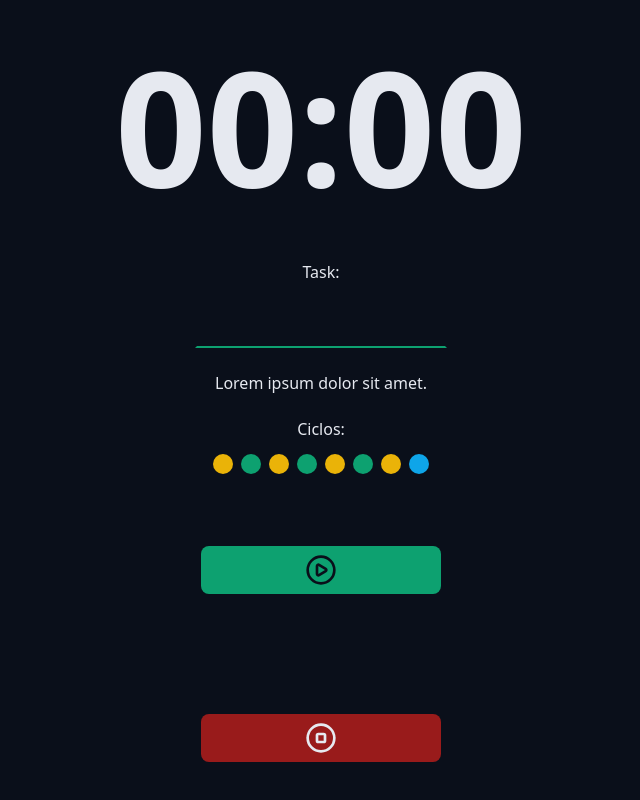
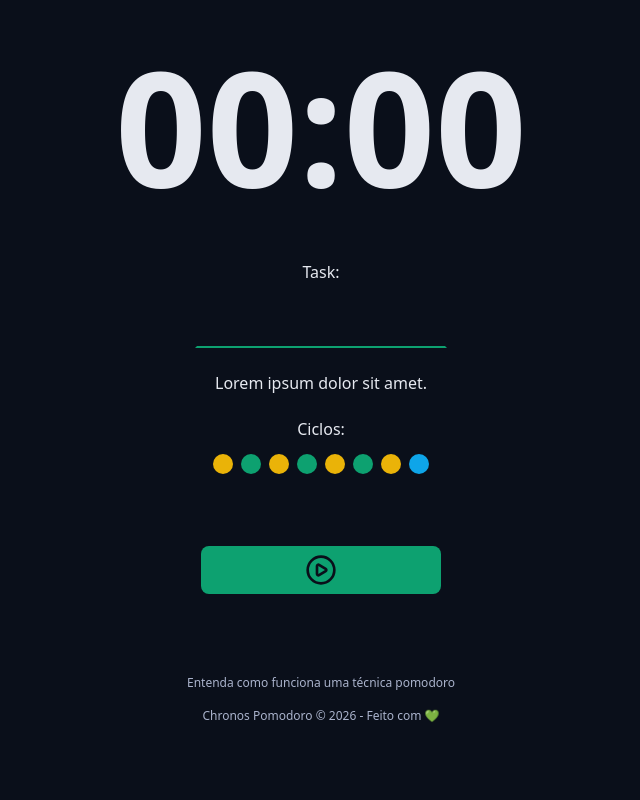
Before and after one commit to guilherdrk/chronos-pomodoro, a React (Vite) app: page / in a window 1280 px wide. Shown: the part 280-1080 px from the top of the page, without its empty margins (319-959 px from the left). After the commit the page ends 1036 px from the top, so only its background shows below. Built offline with nearby package versions, Linux system fonts and the light colour scheme.

Commit message:
criando componente de footer(rodapé)

```diff
--- a/src/App.tsx
+++ b/src/App.tsx
@@ -8,7 +8,8 @@
 import { DefaultInput } from "./components/DefaultInput";
 import { Cycles } from "./components/Cycles";
 import { DefaultButton } from "./components/DefaultButton";
-import { PlayCircleIcon, StopCircleIcon } from "lucide-react";
+import { PlayCircleIcon } from "lucide-react";
+import { Footer } from "./components/Footer";
 
 export const App = () => {
   return (
@@ -38,10 +39,13 @@
             <Cycles />
           </div>
           <div className="formRow">
-            <DefaultButton icon={<PlayCircleIcon />} color="green"/>
-            <DefaultButton icon={<StopCircleIcon />} color="red"/>
+            <DefaultButton icon={<PlayCircleIcon />}/>
           </div>
         </form>
+      </Container>
+
+      <Container>
+        <Footer/>
       </Container>
     </>
   );
--- /dev/null
+++ b/src/components/Footer/index.tsx
@@ -0,0 +1,9 @@
+import styles from './styles.module.css';
+
+export const Footer = (() => {
+
+    return <footer className={styles.footer}>
+      <a href="#">Entenda como funciona uma técnica pomodoro</a>
+      <a href="#">Chronos Pomodoro &copy; {new Date().getFullYear()} - Feito com 💚 </a>
+    </footer>
+});
--- /dev/null
+++ b/src/components/Footer/styles.module.css
@@ -0,0 +1,19 @@
+.footer{
+    display: flex;
+    flex-direction: column;
+    justify-content: center;
+    align-items: center;
+    font-size: 1.2rem;
+    gap: 1.6rem;
+}
+
+.footer a{
+
+    color: var(--text-muted);
+    text-decoration: none;
+}
+.footer a:hover{
+    color: var(--text-muted);
+    text-decoration: underline;
+
+}
```
